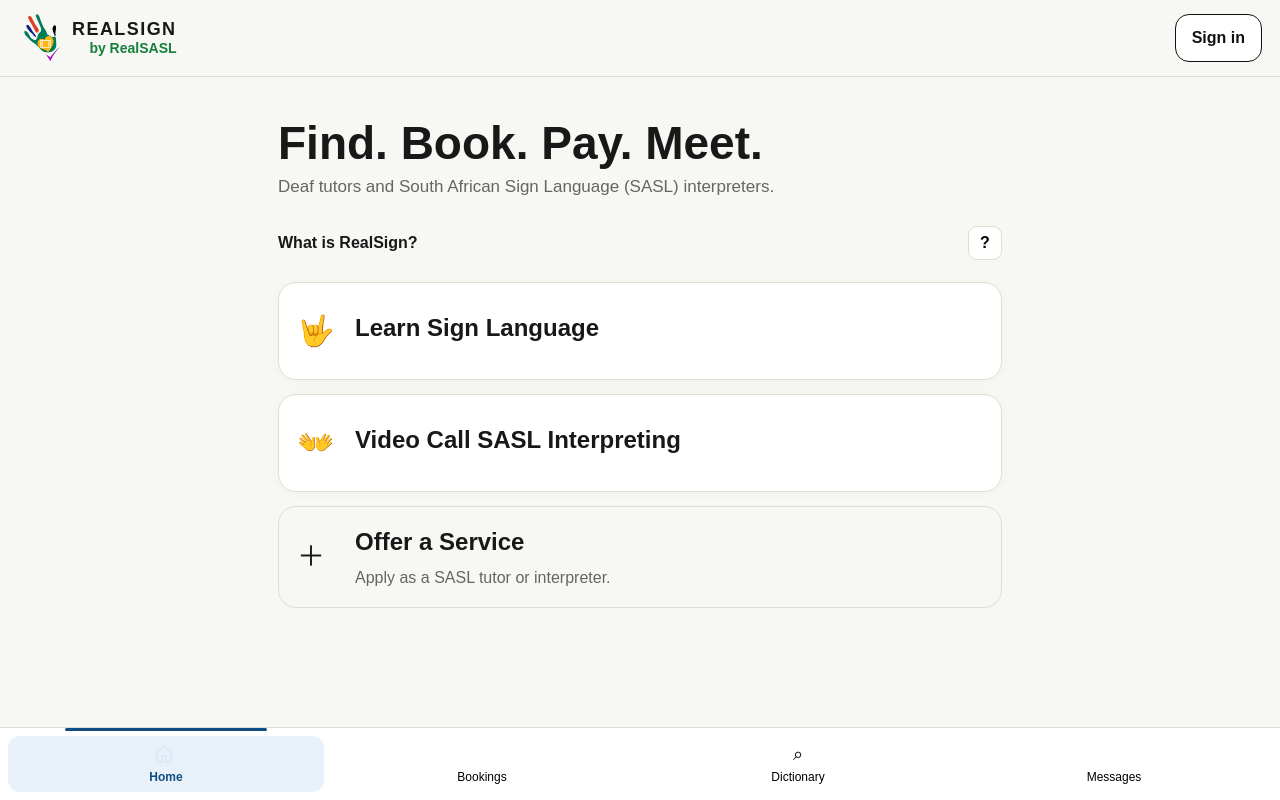
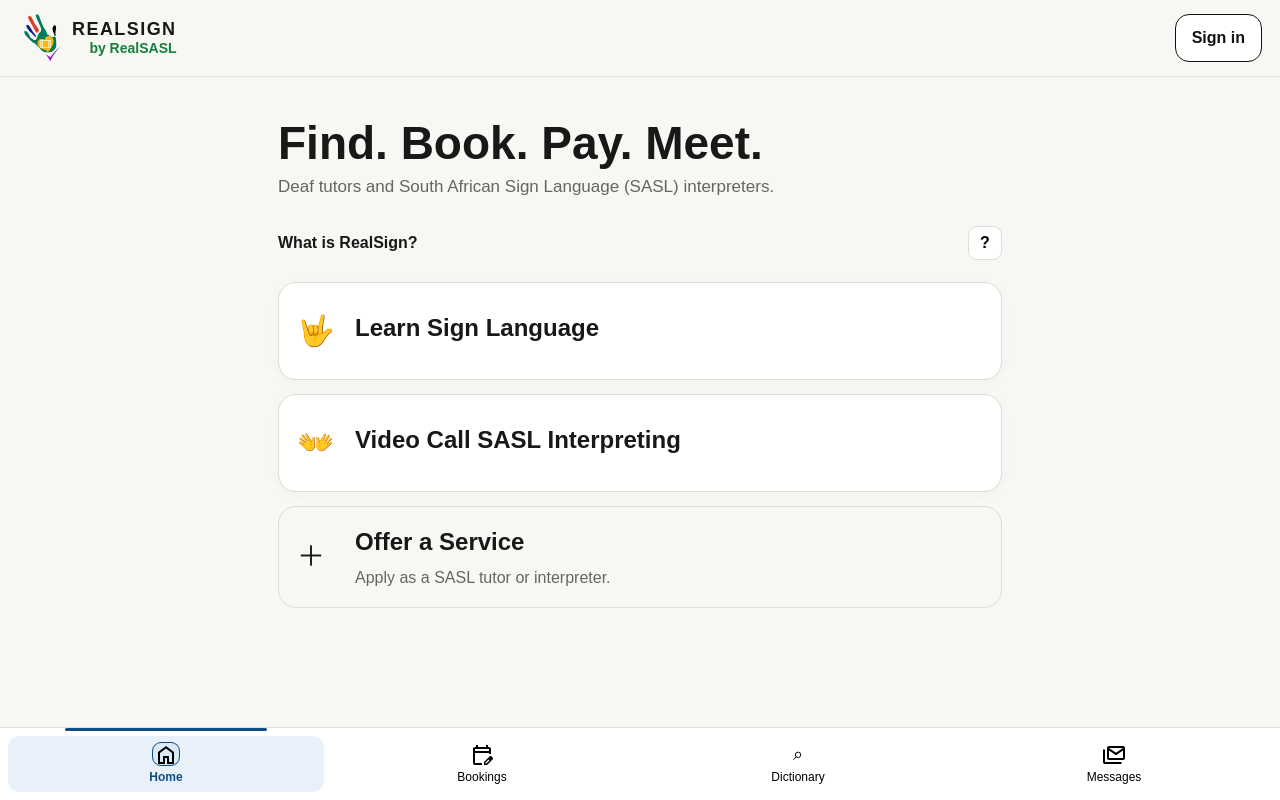
Before and after one commit to tangotea/realsign-sandbox, a Next.js app: page / in a window 1280 px wide. Built offline with nearby package versions, Linux system fonts and the light colour scheme; no server answers.

Commit message:
Fix navigation icon visibility

```diff
--- a/app/globals.css
+++ b/app/globals.css
@@ -161,7 +161,7 @@
   border-radius:999px;
   background:#0f4c81;
 }
-.bottomnav a.active span:not(.nav-icon) { background:#dceaf5; border-color:#0f4c81; }
+.bottomnav a.active span { background:#dceaf5; border-color:#0f4c81; }
 .bottomnav span {
   display:grid;
   width:28px;
@@ -172,26 +172,8 @@
   font-size:18px;
   line-height:1;
 }
-.bottomnav .nav-icon {
-  width:24px;
-  height:24px;
-  border:0;
-  border-radius:0;
-  background-color:#000;
-  background-position:center;
-  background-repeat:no-repeat;
-  background-size:contain;
-  -webkit-mask-position:center;
-  -webkit-mask-repeat:no-repeat;
-  -webkit-mask-size:contain;
-  mask-position:center;
-  mask-repeat:no-repeat;
-  mask-size:contain;
-}
-.bottomnav .nav-icon-home { background-image:none; -webkit-mask-image:url('/nav-icons/home.svg'); mask-image:url('/nav-icons/home.svg'); }
-.bottomnav .nav-icon-booking { background-image:none; -webkit-mask-image:url('/nav-icons/booking.svg'); mask-image:url('/nav-icons/booking.svg'); }
-.bottomnav .nav-icon-message { background-image:none; -webkit-mask-image:url('/nav-icons/message.svg'); mask-image:url('/nav-icons/message.svg'); }
-.bottomnav .nav-icon-profile { background-image:none; -webkit-mask-image:url('/nav-icons/profile.svg'); mask-image:url('/nav-icons/profile.svg'); }
+.bottomnav .nav-icon-frame { width:28px; height:24px; }
+.bottomnav .nav-icon-img { display:block; width:24px; height:24px; object-fit:contain; filter:brightness(0); }
 .admin-shell { display:grid; grid-template-columns:230px 1fr; min-height:100vh; }
 .sidebar { padding:24px 16px; border-right:1px solid var(--border); background:white; }
 .sidebar nav { display:grid; gap:8px; margin-top:24px; }
--- a/components/AppNav.tsx
+++ b/components/AppNav.tsx
@@ -6,11 +6,11 @@
 import { createClient } from "@/lib/supabase/client";
 
 const NAV_ITEMS = [
-  { href: "/", iconClass: "nav-icon-home", label: "Home", exact: true },
-  { href: "/bookings", iconClass: "nav-icon-booking", label: "Bookings" },
-  { href: "/dictionary", icon: "⌕", label: "Dictionary" },
-  { href: "/messages", iconClass: "nav-icon-message", label: "Messages" },
-  { href: "/profile", iconClass: "nav-icon-profile", label: "Profile", authRequired: true },
+  { href: "/", icon: "", iconSrc: "/nav-icons/home.svg", label: "Home", exact: true },
+  { href: "/bookings", icon: "", iconSrc: "/nav-icons/booking.svg", label: "Bookings" },
+  { href: "/dictionary", icon: "⌕", iconSrc: "", label: "Dictionary" },
+  { href: "/messages", icon: "", iconSrc: "/nav-icons/message.svg", label: "Messages" },
+  { href: "/profile", icon: "", iconSrc: "/nav-icons/profile.svg", label: "Profile", authRequired: true },
 ];
 
 export default function AppNav() {
@@ -38,7 +38,7 @@
         const active = item.exact ? pathname === item.href : pathname === item.href || pathname.startsWith(`${item.href}/`);
         return (
           <Link key={item.href} href={item.href} className={active ? "active" : ""} aria-current={active ? "page" : undefined}>
-            <span className={item.iconClass || undefined} aria-hidden="true">{item.icon || ""}</span>
+            <span className="nav-icon-frame" aria-hidden="true">{item.iconSrc ? <img className="nav-icon-img" src={item.iconSrc} alt="" /> : item.icon}</span>
             {item.label}
           </Link>
         );
```
